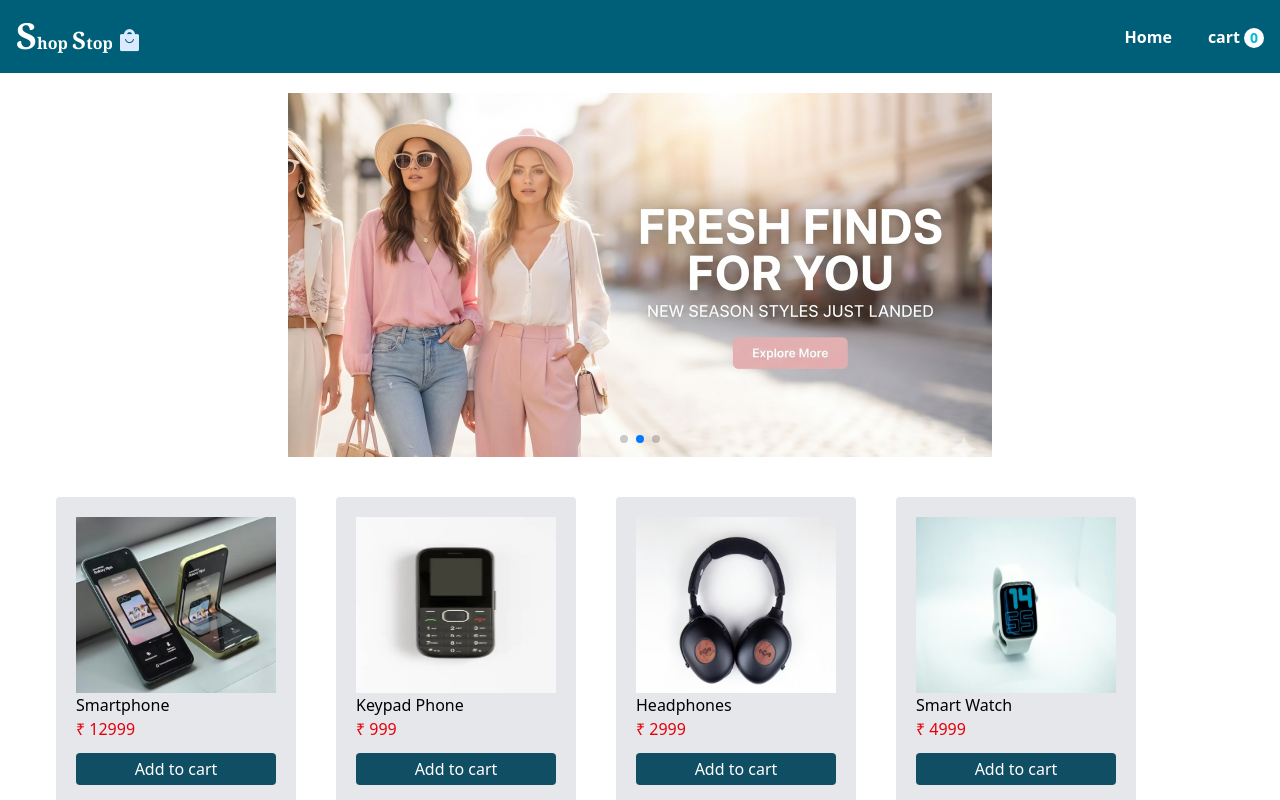
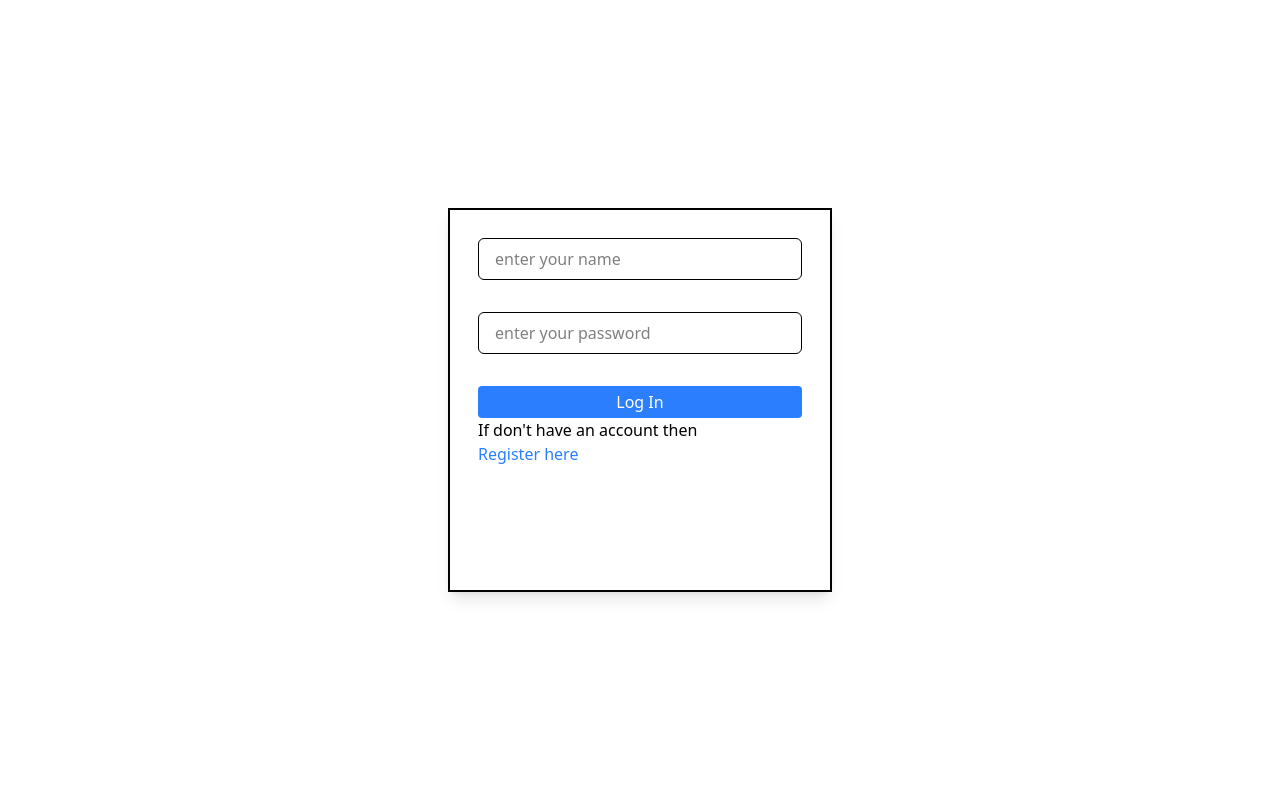
Before and after one commit to Prernakumari29/Dynamic-Routing, a React (Vite) app: page / in a window 1280 px wide. Shown: the top 800 px of the page. Built offline with nearby package versions, Linux system fonts and the light colour scheme.

Commit message:
add login/registration form with local storage and form validation

```diff
--- a/package.json
+++ b/package.json
@@ -13,6 +13,7 @@
     "@tailwindcss/vite": "^4.1.18",
     "react": "^19.2.0",
     "react-dom": "^19.2.0",
+    "react-hook-form": "^7.71.1",
     "react-router-dom": "^7.13.0",
     "swiper": "^12.1.0",
     "tailwindcss": "^4.1.18"
--- a/src/App.jsx
+++ b/src/App.jsx
@@ -1,12 +1,24 @@
-import React from 'react'
+import React, { useContext } from 'react'
 import { Route, Routes } from 'react-router-dom'
 import Home from './Pages/Home'
 
 import Cart from './Pages/Cart'
 import ProductDetails from './Pages/ProductDetails'
 import Navigation from './Pages/Navigation'
+import { mystore } from './contextAPI'
+import Authentication from './components/Authentication'
 
 const App = () => {
+
+  let {isAuth , setIsAuth} = useContext(mystore)
+
+  if(!isAuth){
+    return(
+      <Routes>
+        <Route path='/' element={<Authentication />} />
+      </Routes>
+    )
+  }
   return (
     <div >
       <Navigation />
--- a/src/Pages/Navigation.jsx
+++ b/src/Pages/Navigation.jsx
@@ -3,13 +3,15 @@ import { Link } from 'react-router-dom'
 import { mystore } from '../contextAPI'
 
 const Navigation = () => {
-    let{cart , setCart} = useContext(mystore);
+    let{cart  , setIsAuth , userName } = useContext(mystore);
   return (
     <div className='bg-cyan-800 text-white  w-full flex justify-between items-center p-4 font-bold  gap-6 '>
         <h1 className='font-serif'> <span className='text-4xl font-serif '>S</span>hop <span className='text-2xl font-serif '>S</span>top <i className="ri-shopping-bag-4-fill text-blue-100 text-2xl"></i></h1>
       <nav className='flex gap-9' >
         <Link to='/' className='hover:border-b active:scale-90'>Home</Link>
         <Link to='/cart' className='hover:border-b active:scale-90' >cart<span className='ml-1 bg-white text-cyan-500 h-5 w-5 rounded-full inline-flex items-center justify-center text-sm '>{cart.length}</span></Link>
+        <button onClick={ () =>  setIsAuth(false)}>Log out</button>
+        <h1>{userName.substring(0,2)}</h1>
 
       </nav>
     </div>
--- /dev/null
+++ b/src/components/Authentication.jsx
@@ -0,0 +1,14 @@
+import React, { useState } from 'react'
+import Login from './Login'
+import Register from './Register'
+
+const Authentication = () => {
+    const [toggle , setToggle] = useState(true)
+  return (
+    <div className=' border-2 w-96 h-96 p-7 absolute top-[50%] left-[50%] transform -translate-x-1/2 -translate-y-1/2 shadow-lg'>
+      {toggle ? <Login setToggle={setToggle} />: <Register setToggle={setToggle} />}
+    </div>
+  )
+}
+
+export default Authentication
--- /dev/null
+++ b/src/components/Login.jsx
@@ -0,0 +1,56 @@
+import React, { useContext } from 'react'
+import { mystore } from '../contextAPI'
+import { useForm } from "react-hook-form"
+
+const Login = ({setToggle}) => {
+    let {setIsAuth, setUserName} = useContext(mystore)
+    const {handleSubmit , register , reset , formState:{errors}} = useForm();
+
+    const submit = (data)=>{
+
+        // -----------------------localStorage------------------------------------------
+        let users = JSON.parse(localStorage.getItem("users")) || []
+        const foundUser = users.find((u) => u.name === data.name && u.password === data.password)
+        if(foundUser){
+            alert("Login successful")
+            setUserName(foundUser.name)
+         setIsAuth(true)
+         reset();
+        }
+        else{
+            alert("Not registered yet!!")
+            reset();
+        }
+    }
+  return (
+    <div >
+        {/* --------------------------------Login Form------------------------------------------ */}
+      <form onSubmit={handleSubmit(submit)} className='flex flex-col gap-8 ' >
+
+        {/* ---------------------------------name-------------------------------------- */}
+        <div >
+            <input {...register("name" , {required:true})} type="text" placeholder='enter your name'
+            className='w-full px-4 py-2 border rounded-md bg-transparent outline-none focus:border-blue-500 '/>
+             {errors.name && <p className='text-red-500'>Name is required</p>}
+        </div>
+
+        {/* ------------------------------------password-------------------------------------- */}
+        <div >
+            <input {...register("password" , {required:true , minLength:6})} type="text" placeholder='enter your password'
+            className='w-full px-4 py-2 border rounded-md bg-transparent outline-none focus:border-blue-500 '/>
+        {errors.password?.type === 'required' && <p className='text-red-500'>password is required</p>}
+        {errors.password?.type === 'minLength' && <p className='text-red-500'>minimum length should be 6</p>}
+        </div>
+
+
+        <div >
+            <button className='bg-blue-500 w-full p-1 rounded text-white px-3 text-center active:scale-90 cursor-pointer'>Log In</button>
+        </div>
+      </form>
+
+      <p>If don't have an account then</p> <button className='text-blue-500' onClick={() => setToggle(false)}>Register here</button>
+    </div>
+  )
+}
+
+export default Login
--- /dev/null
+++ b/src/components/Register.jsx
@@ -0,0 +1,53 @@
+import React, { useContext } from 'react'
+import { mystore } from '../contextAPI'
+import { useForm } from 'react-hook-form'
+
+const Register = ({setToggle}) => {
+    const {handleSubmit , register , reset , formState:{errors}} = useForm();
+
+    let { setIsAuth,  setUserName} = useContext(mystore);
+
+    const submit= (data)=>{
+        let oldData = JSON.parse(localStorage.getItem("users")) || []
+
+        // ---------------------check if already registered or not--------------------------------
+        const alreadyRegisterd = oldData.find((u) => u.name === data.name && u.email === data.email)
+        if(alreadyRegisterd){
+            alert("you are already registered")
+            reset()
+            return
+        }
+
+        const updatedArr = [...oldData , data]
+        localStorage.setItem("users" , JSON.stringify(updatedArr))
+        alert("successfully registered")
+        setUserName(data.name)
+       setIsAuth(true)
+       reset();
+    }
+  return (
+    <div>
+        {/* ----------------------------------Registration Form---------------------------------- */}
+      <form onSubmit={handleSubmit(submit)} >
+
+        {/* ------------------------------------name------------------------------------------------ */}
+        <input {...register("name" , {required:true})} type="text"  placeholder='enter your name'/>
+        {errors.name && <p className='text-red-500'>Name is required</p>}
+
+        {/* --------------------------------------password--------------------------------------------------- */}
+        <input {...register("[password" , {required:true , minLength:8})} type="text" placeholder='enter your password' />
+         {errors.password?.type === "required" && <p className='text-red-500'>password is required</p> }
+         {errors.password?.type === "minlength" && <p className='text-red-500'>minimum length should be 8</p> }
+
+        {/* --------------------------------------------email------------------------------------------------- */}
+        <input {...register("email" , {required:true})} type="text" placeholder='enter your email'/>
+        {errors.email && <p className='text-red-500'>email is required</p> }
+        <button >Register </button>
+      </form>
+
+      <p>If have an account then</p> <button className='text-blue-500' onClick={() => setToggle(true)}>Login here</button>
+    </div>
+  )
+}
+
+export default Register
--- a/src/contextAPI.jsx
+++ b/src/contextAPI.jsx
@@ -86,7 +86,11 @@ export let ContextProvider = ({children})=>{
 
     const [cart , setCart] = useState([])
 
+    const [isAuth , setIsAuth] = useState(false)
+
+    const [userName , setUserName] = useState("")
+
     return (
-        <mystore.Provider value={{product,setProduct, cart , setCart}}>{children}</mystore.Provider>
+        <mystore.Provider value={{product,setProduct, cart , setCart,isAuth , setIsAuth,userName , setUserName}}>{children}</mystore.Provider>
     )
 }
```
Also changed, not shown: 1 other file (tests, documents, lock files or other folders).
